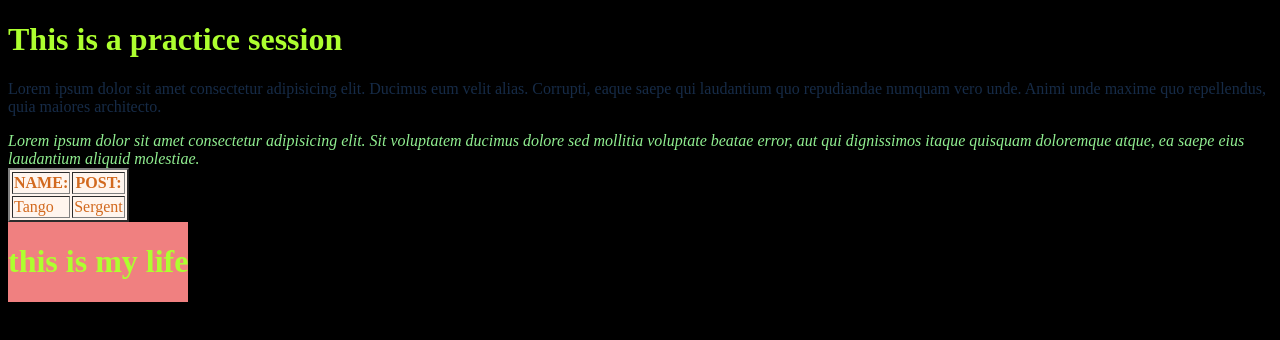
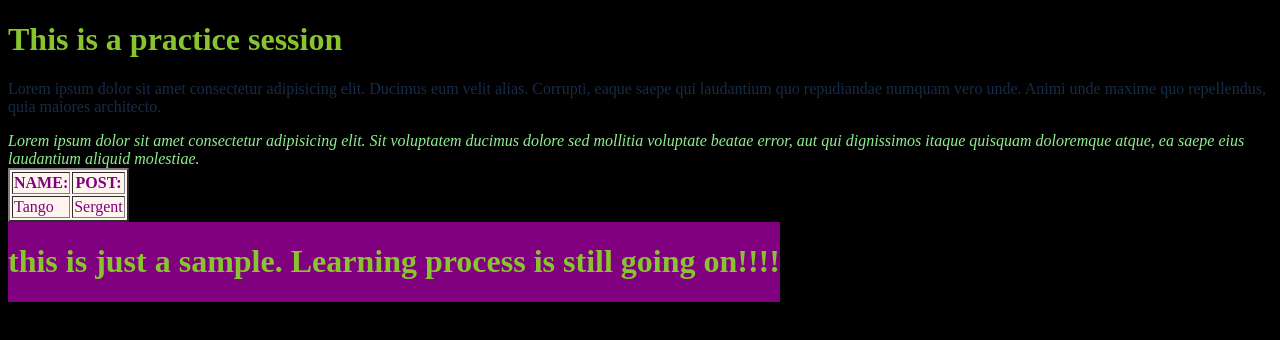
Before and after one commit to yfarida/yfarida.github.io, a plain HTML site: page index.html in a window 1280 px wide. Drawn offline with Linux system fonts and the light colour scheme.

Commit message:
sample done

```diff
--- a/css/main.css
+++ b/css/main.css
@@ -1,5 +1,5 @@
 h1{
-    color:greenyellow;
+    color:rgb(136, 196, 45);
 }
 p{
     background:coral;
@@ -8,12 +8,12 @@ p{
     color:lightgreen;
 }
 #id_sample{
-    color:chocolate;
+    color:purple;
     background:seashell;
 }
 
 [color]
 {
-    background:lightcoral;
+    background:purple;
     position:fixed;
 }
--- a/index.html
+++ b/index.html
@@ -28,7 +28,7 @@
             <td>Sergent</td>
         </tr>
     </table>
-    <font color="coral"><h1>this is my life</h1></font>
+    <font color="coral"><h1>this is just a sample. Learning process is still going on!!!!</h1></font>
 
 </body>
 </html>
```
